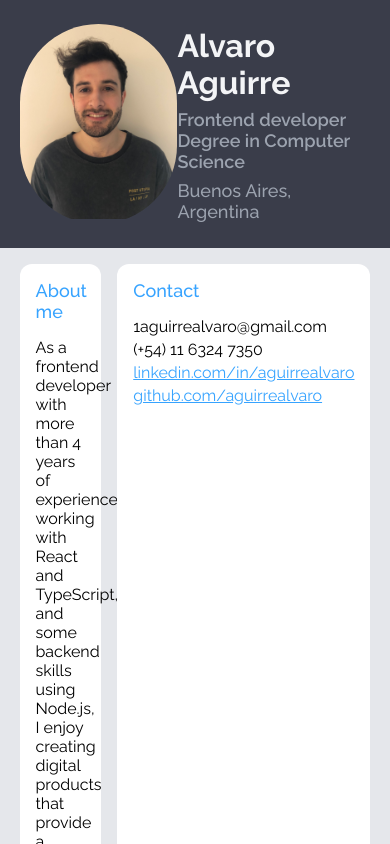
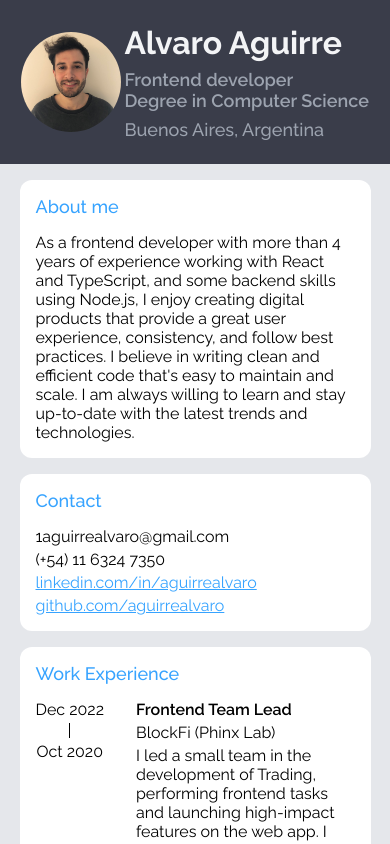
Before and after one commit to aguirrealvaro/cv, a Next.js app: page / in a window 390 px wide. Shown: the top 844 px of the page. Built offline with nearby package versions, Linux system fonts and the light colour scheme.

Commit message:
Responsive

```diff
--- a/pages/index.tsx
+++ b/pages/index.tsx
@@ -54,5 +54,17 @@ const Grid = styled.div`
   display: grid;
   grid-gap: ${({ theme }) => theme.spacing[4]};
   grid-template-columns: repeat(4, 1fr);
-  grid-template-areas: "about about about contact" "experience experience experience skills" "education education languages languages";
+  grid-template-areas:
+    "about about about contact"
+    "experience experience experience skills"
+    "education education languages languages";
+  ${({ theme }) => theme.breakpoint("sm")} {
+    grid-template-areas:
+      "about about about about"
+      "contact contact contact contact"
+      "experience experience experience experience"
+      "skills skills skills skills"
+      "education education education education"
+      "languages languages languages languages";
+  }
 `;
--- a/src/components/Banner/Banner.tsx
+++ b/src/components/Banner/Banner.tsx
@@ -46,6 +46,14 @@ const ImageWrapper = styled.div`
   > span {
     margin-top: -1rem !important;
   }
+  ${({ theme }) => theme.breakpoint("md")} {
+    width: 150px;
+    height: 150px;
+  }
+  ${({ theme }) => theme.breakpoint("sm")} {
+    width: 100px;
+    height: 100px;
+  }
 `;
 
 const TextContainer = styled.div`
```
